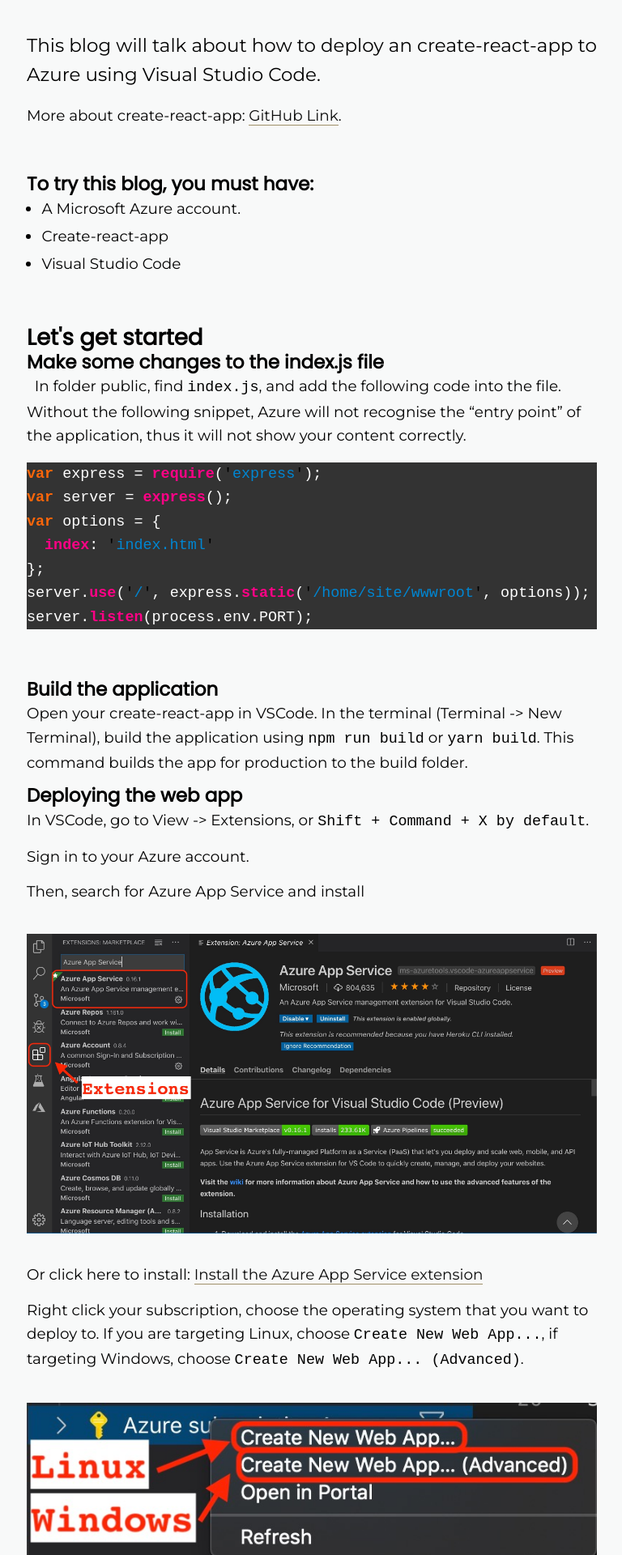
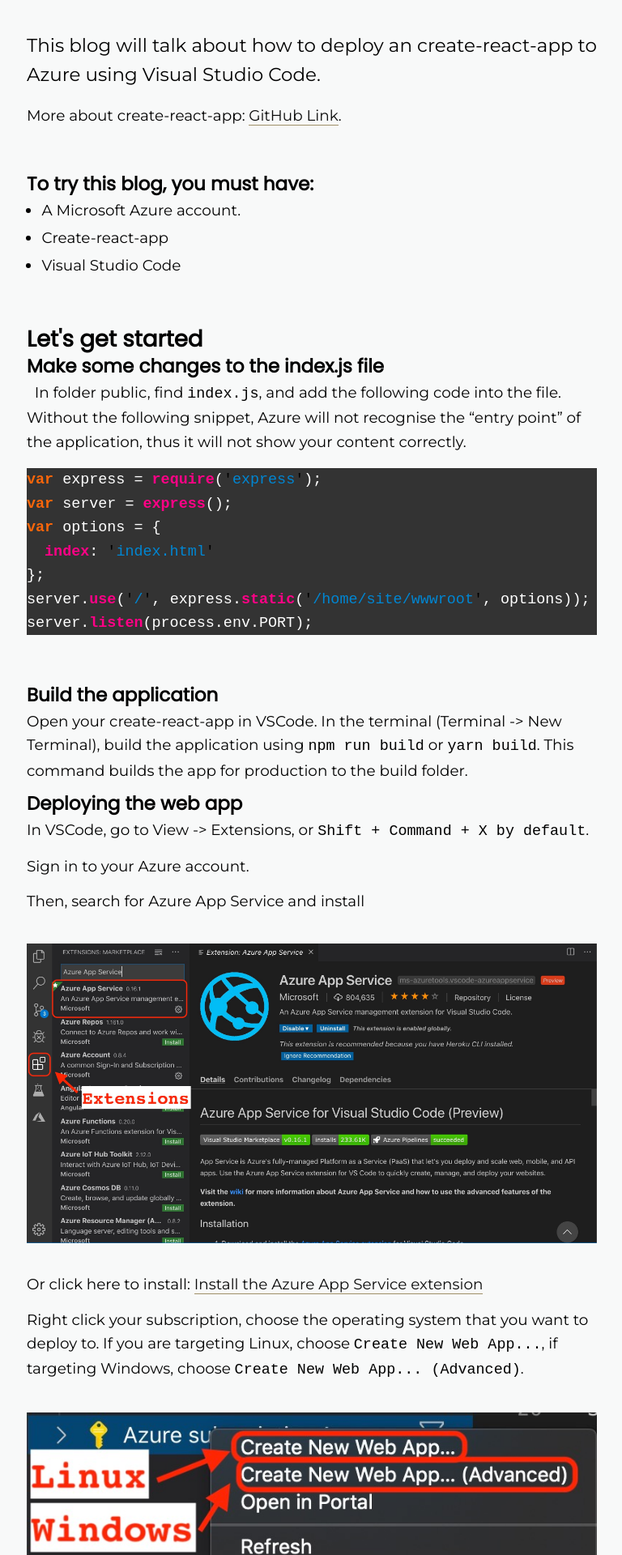
Before and after one commit to KaiqiYang94/kkplayground, a Jekyll site: the page built from _posts/2019-11-04-Azure-Deployment.markdown, in a window 1280 px wide. Shown: the part 680-2600 px from the top of the page at 81% size, without its empty margins (255-1023 px from the left). Built offline with Jekyll 4.4.1, drawn with Linux system fonts in a browser that asks for light colours; nearby versions of some CDN libraries.

Commit message:
master: more margin

```diff
--- a/_sass/_base.scss
+++ b/_sass/_base.scss
@@ -87,13 +87,13 @@
 }
 
 h3 {
-  margin-bottom: 0.1em;
+  margin-bottom: 0.2em;
 
   font-size: 1.5em;
 }
 
 h4 {
-  margin-bottom: 0.1em;
+  margin-bottom: 0.2em;
 
   font-size: 1.25em;
 }
```
